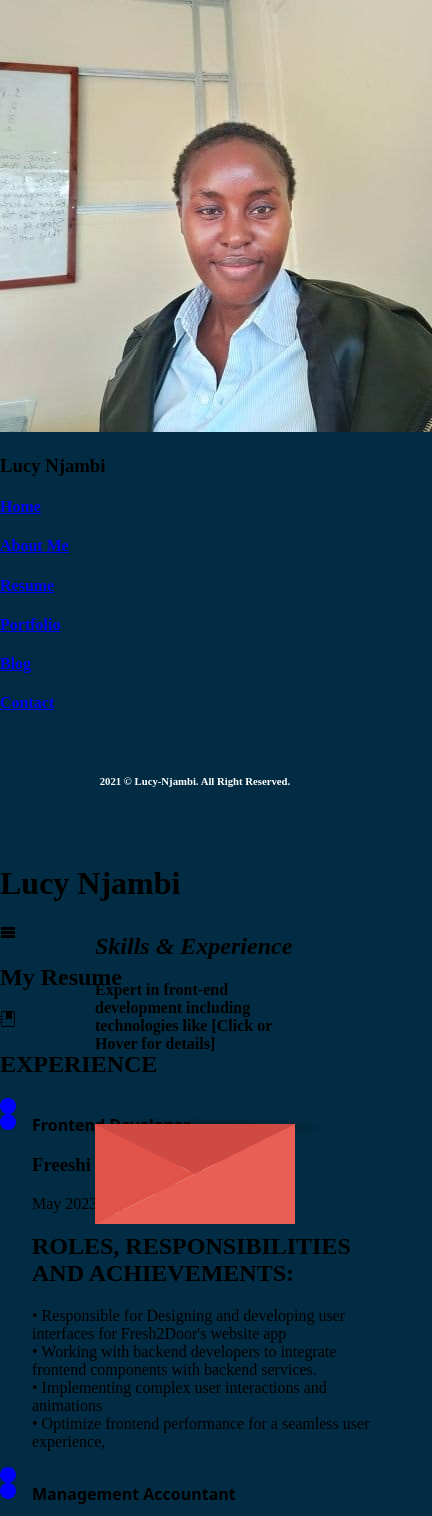
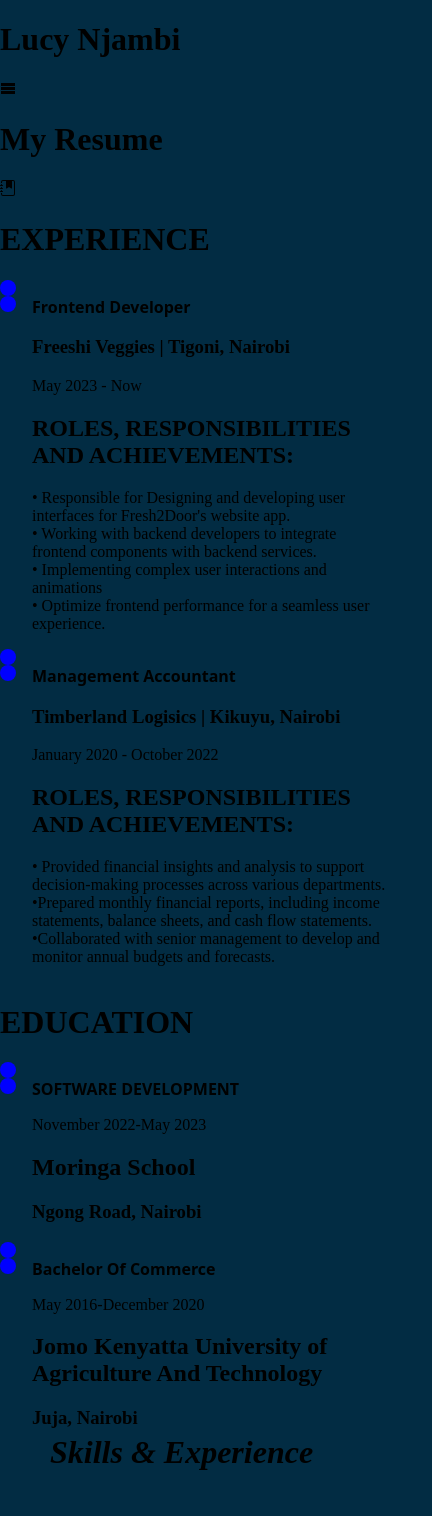
Before and after one commit to njambi-muhoro/Njambi-Muhoro-App, a React (Create React App) app: page /resume in a window 390 px wide. Shown: the top 1516 px of the page, 432 px wide, since content can reach past the window. Built offline with nearby package versions, Linux system fonts and the light colour scheme.

Commit message:
Adding styling properties

```diff
--- a/src/App.css
+++ b/src/App.css
@@ -3,6 +3,7 @@
 #textDecor {
   font-family: Serif;
 }
+
 #textName {
   font-family: serif;
 }
@@ -96,8 +97,6 @@
   left: 50%;
   width: 200px;
   height: 200px;
-  -webkit-transform: translate(-50%, -50%);
-  -moz-transform: translate(-50%, -50%);
   transform: translate(-50%, -50%);
   cursor: pointer;
 }
@@ -780,3 +779,60 @@
     transform: rotate(0deg);
   }
 }
+
+
+/* @media (max-width: 767px) {
+  .letter-image {
+    /* Keep the position property as absolute */
+    /* position: absolute;
+    top: 180%;
+    left: 50%;
+    transform: translate(-50%, -50%);
+  }
+} */
+
+@media (max-width: 767px) {
+
+  .letter-image {
+    /* Remove the position property */
+    position: static;
+    margin-left: 200px;
+    /* Add any other styles you want for small screens here */
+    width: 300px;
+  height: 300px;
+    /* Center the element on the left side */
+    display: flex;
+    flex-direction: column;
+    gap: 2px;
+    /* Remove the margin-left to center the element horizontally */
+  margin-top: 120px;
+    /* Optionally, you can align the element to the left or center it using justify-content */
+    justify-content: center;
+    /* You can add more styles here based on your requirements */
+    cursor: default; /* Optionally, change the cursor to default on small screens */
+  }
+}
+
+@media (max-width: 767px) {
+  .animated-mail {
+    /* Change the position to static for small screens */
+    position: static;
+    /* Add any other styles you want for small screens here */
+    width: 100%; /* For example, set the width to 100% to make it full-width */
+    height: auto; /* Set height to auto or adjust it as needed */
+    /* Center the element on the left side */
+    padding-top:130px;
+    /* You can add more styles here based on your requirements */
+  }
+
+  /* Add any other styles specific to small screens here */
+
+  /* Additional styles for .animated-mail .top-fold on small screens */
+  .animated-mail .top-fold {
+   display: none;
+  }
+
+  .animated-mail .top-fold{
+
+  }
+}
--- a/src/App.js
+++ b/src/App.js
@@ -19,14 +19,17 @@
     <BrowserRouter>
       <div className="flex  relative bg-[#022c43]">
 
+      {/* sideNav */}
+{screen !== "small" &&
+        <div className=' fixed inset-y-0 left-0  w-[10%] min-h-screen '>
 
-        {/* sideNav */}
-        <div className=' fixed inset-y-0 left-0 w-[10%]  min-h-screen '>
-          {/* bg-gray-800 w-[10%] */}
           <SideNav />
-        </div>
-        <div className="absolute inset-y-0 right-0 w-[90%] min-h-screen gap-6">
-         {screen !== "large"  && ( <div className="w-[100%]">
+        </div> }
+
+        <div className={`absolute inset-y-0 right-0 min-h-screen gap-6 ${screen === "small" ? 'w-full' : 'absolute inset-y-0 right-0 w-[90%] min-h-screen gap-6'}`}>
+
+          {/*   */}
+         {screen !== "large"  && ( <div className="w-[100%] flex-1">
             <Name/>
           </div>)}
         <div className='w-[100%] ' >
--- a/src/components/AboutMe.jsx
+++ b/src/components/AboutMe.jsx
@@ -14,7 +14,7 @@
         </div>
         <div className="flex justify-between gap-20 flex-wrap md:w-[100%] sm:flex-nowrap  pt-6 ">
           <div className="w-[100%] md:w-[100%] sm:w-[60%] flex  flex-col gap-4">
-            <h2 id="textDecor" className="text-white text-lg">
+            <h2 id="textDecor" className="text-white text-xl font-bold underline decoration-sky-500">
               Frontend Developer
             </h2>
             <h6 className="text-white text-sm leading-loose">
@@ -28,7 +28,7 @@
           </div>
 
           <div className=" w-[100%] md:w-[100%] sm:w-[30%] text-white flex flex-col gap-4">
-            <h2 id="textDecor" className="text-white text-lg w-[100%] sm:[100%]">
+            <h2 id="textDecor" className="text-white text-xl font-bold underline decoration-sky-500 w-[100%] sm:[100%]">
               Personal Information
             </h2>
             <div className="">
--- a/src/components/Portfolio.jsx
+++ b/src/components/Portfolio.jsx
@@ -20,16 +20,22 @@
           />
         </a>
 
-        <div class="p-5">
+        <div class="p-5  flex-1">
           <a href="#">
             <h5 class="mb-2 text-2xl font-bold tracking-tight text-green-900 dark:text-white">
               FREESHI VEGGIES LTD
             </h5>
           </a>
-          <p class="mb-3 font-normal text-white dark:text-white-400 italic">
-            Shop the freshest, best quality food, that is good for you and good
-            for the planet. Shop Kenya's best quality products on Freeshi Veggies
-            with same day delivery
+          <p class="mb-3 font-normal text-white dark:text-white-400 italic flex flex-col flex-wrap sm:flex-nowrap">
+            <span className="">
+            Shop the freshest, best quality food,
+            </span>
+            <span>  that is good for you and good
+            for the planet.</span>
+            <span>Shop Kenya's best quality products on Freeshi Veggies
+            with same day delivery</span>
+
+
           </p>
           <a
             href="#"
--- a/src/components/Resume.jsx
+++ b/src/components/Resume.jsx
@@ -8,10 +8,7 @@
 
 const Resume = () => {
   return (
-    <section
-      id="resume"
-      className="resume-section pt-page  min-h-screen "
-    >
+
       <div className="px-0 sm:px-24 pt-2">
         <div className=" flex justify-between text-sky-500 font-bold text-3xl border-b border-dotted flex-wrap sm:flex-nowrap">
           <h1 id="textName">My Resume</h1>
@@ -33,7 +30,7 @@
           <Skills/>
         </div>
       </div>
-    </section>
+
   );
 };
 
--- a/src/components/SideNav.jsx
+++ b/src/components/SideNav.jsx
@@ -1,11 +1,12 @@
 import { NavLink } from "react-router-dom";
 import myImage from "../images/mypic.jpeg";
+
 
 const SideNav = () => {
   return (
     <div className="flex flex-col  h-full  overflow-auto md:overflow-hidden md:hover:overflow-auto bg-gray-800" id="container">
       <div className="flex flex-col justify-center">
-        <img src={myImage} alt="profile image" className="" />
+        <img src={myImage} alt="img" className="" />
         <h3 className=" hidden sm:block text-white bg-[#45a1d2] px-2">
           Lucy Njambi
         </h3>
--- a/src/pages/Experience.jsx
+++ b/src/pages/Experience.jsx
@@ -32,7 +32,7 @@
               {" "}
               <span id="content1">
                 • Responsible for Designing and developing user interfaces for
-                Fresh2Door's website app
+                Fresh2Door's website app.
               </span>{" "}
               <span id="content1">
                 {" "}
@@ -44,7 +44,7 @@
                 • Implementing complex user interactions and animations
               </span>{" "}
               <span id="content1">
-                • Optimize frontend performance for a seamless user experience,
+                • Optimize frontend performance for a seamless user experience.
               </span>
             </p>
           </div>
--- a/src/pages/Name.jsx
+++ b/src/pages/Name.jsx
@@ -4,7 +4,7 @@
 
 const about = () => {
   return (
-    <div className='bg-black text-white flex justify-between'>
+    <div className='bg-black text-white flex justify-between sm:flex-1 w-[100%] sm:w-[100%]'>
       <h1 className='' id='textName'>Lucy Njambi</h1>
       <div className=''><ImMenu/></div>
     </div>
--- a/src/pages/Skills.jsx
+++ b/src/pages/Skills.jsx
@@ -37,7 +37,7 @@
 
 function Skills() {
   return (
-    <div className="letters-mage">
+
     <div className="letter-image ">
          <h1 className=" text-yellow-400 text-2xl italy underline" id="textName">
           Skills & Experience
@@ -62,7 +62,7 @@
           <div className="letter-context">
           <p>
 
-           <span className=" flex flex-wrap w-[100%] text-sm">
+           <span className=" flex flex-wrap w-[100%] text-sm font-bold">
              <span className="tech-tag">HTML5</span>,
              <span className="tech-tag">CSS3</span>,
              <span className="tech-tag">JavaScript</span>,
@@ -84,7 +84,7 @@
       </div>
       <div className="shadow"></div>
     </div>
-    </div>
+
   );
 }
 
```
Also changed, not shown: 1 other file (tests, documents, lock files or other folders).
